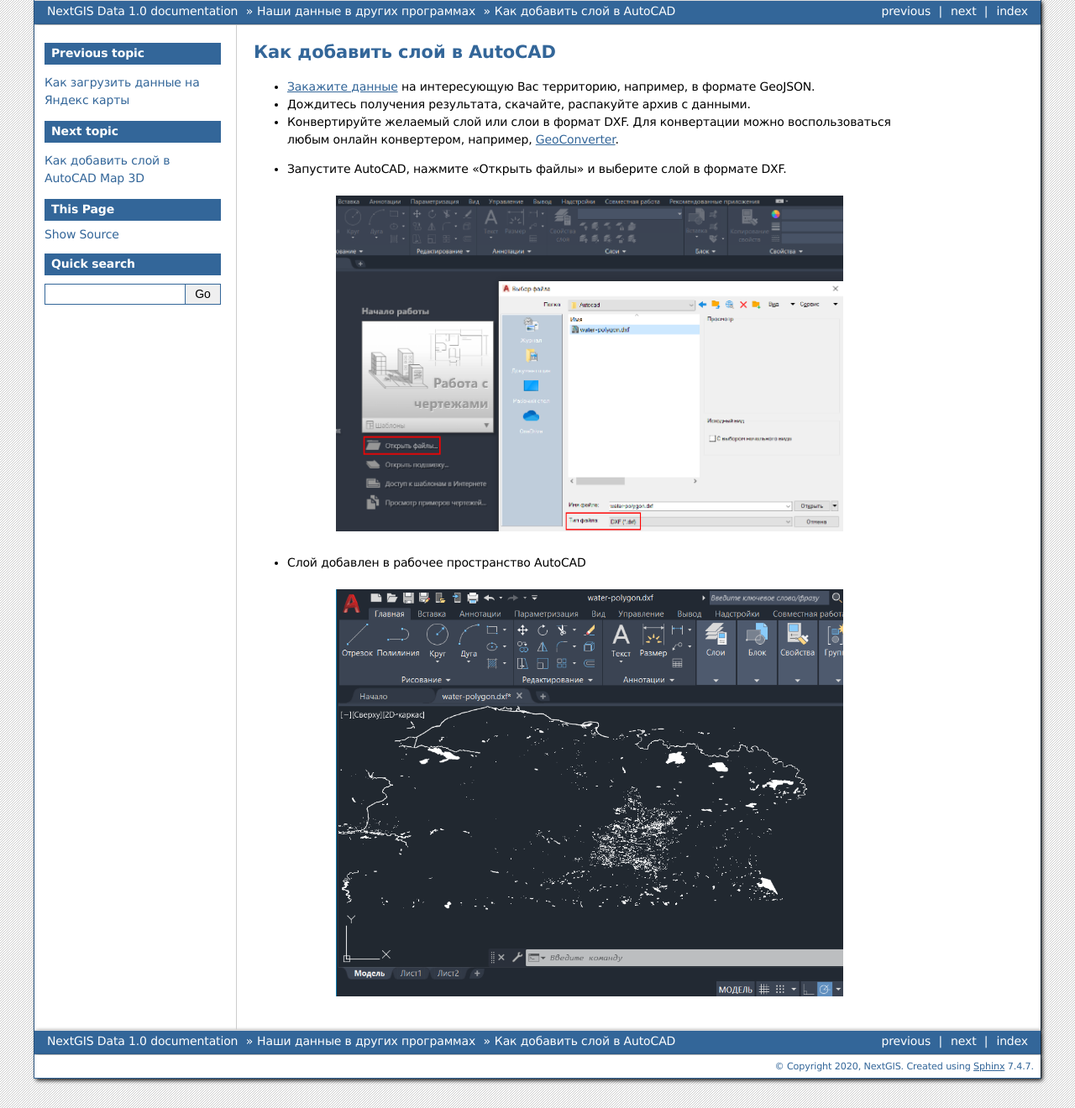
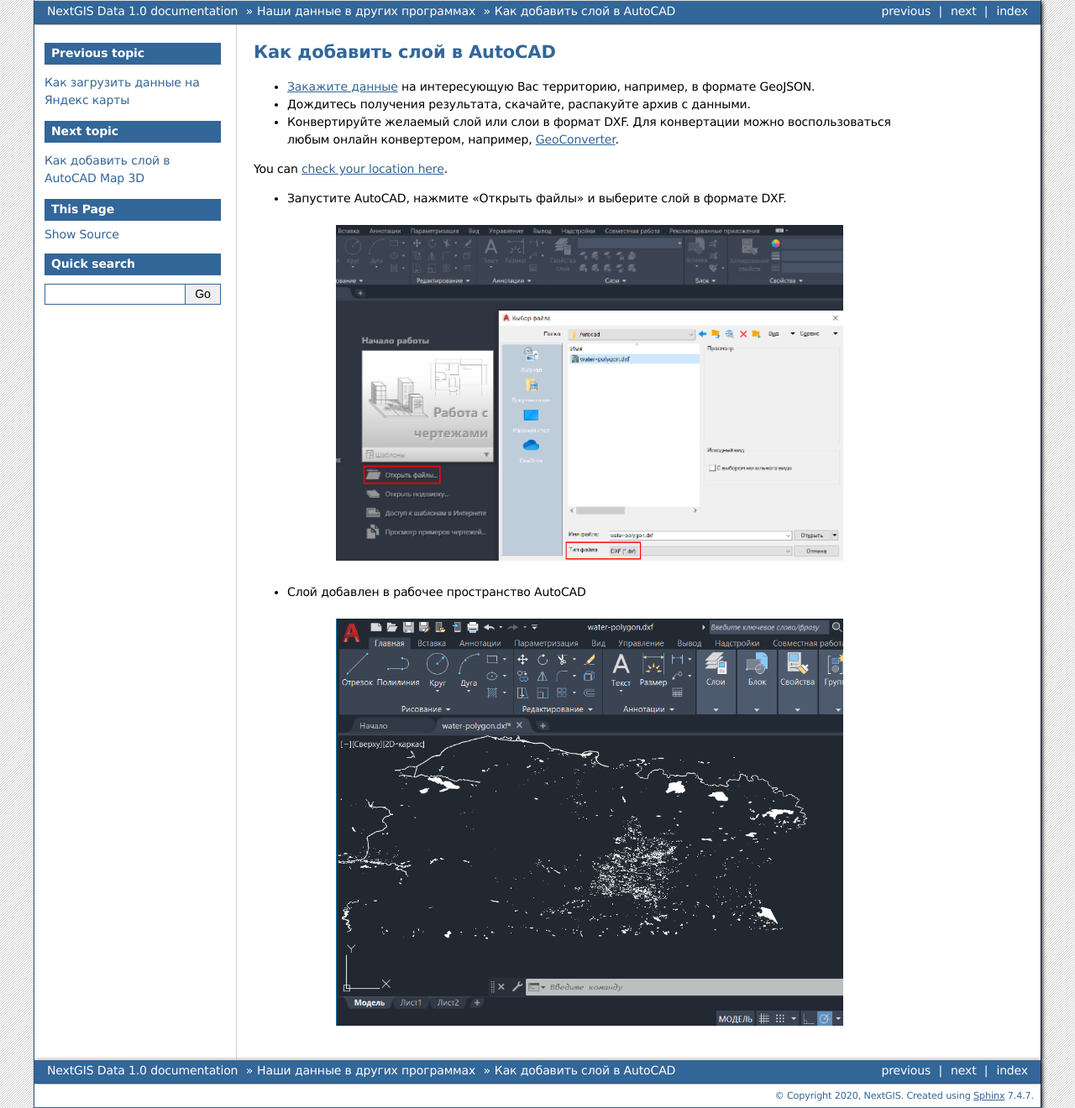
Before and after one commit to nextgis/docs_data, a Sphinx documentation site: the page built from source/autocad.rst, in a window 1280 px wide. Shown: the whole page at 84% size. Built offline with Sphinx 7.4.7, drawn with Linux system fonts in a browser that asks for light colours; formulas are drawn with MathJax 3; pages that are not in the unit, such as notebooks, are missing from menus.

Commit message:
Update autocad.rst

```diff
--- a/source/autocad.rst
+++ b/source/autocad.rst
@@ -7,8 +7,13 @@
 * Дождитесь получения результата, скачайте, распакуйте архив с данными.
 * Конвертируйте желаемый слой или слои в формат DXF. Для конвертации можно воспользоваться любым онлайн конвертером, например, `GeoConverter <https://geoconverter.hsr.ch/vector>`_.
 
-.. raw:: html
+
+You can |location_link|.
+
+.. |location_link| raw:: html
+
    <a href="http://geoiptool.com" target="_blank">check your location here</a>
+
 
 * Запустите AutoCAD, нажмите «Открыть файлы» и выберите слой в формате DXF.
 
```
